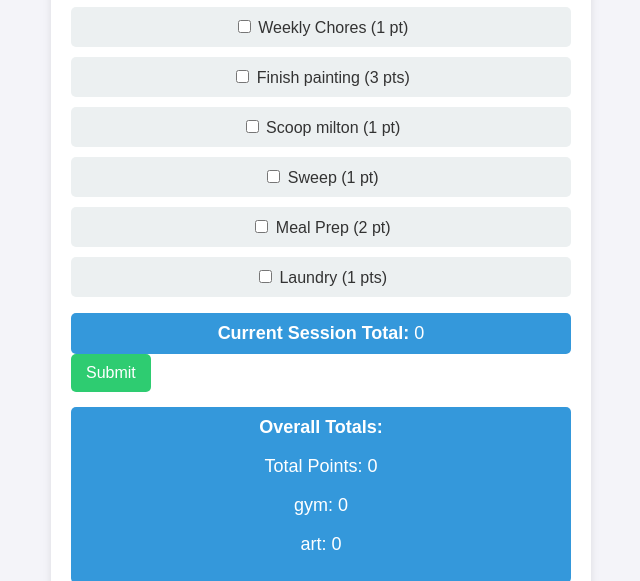
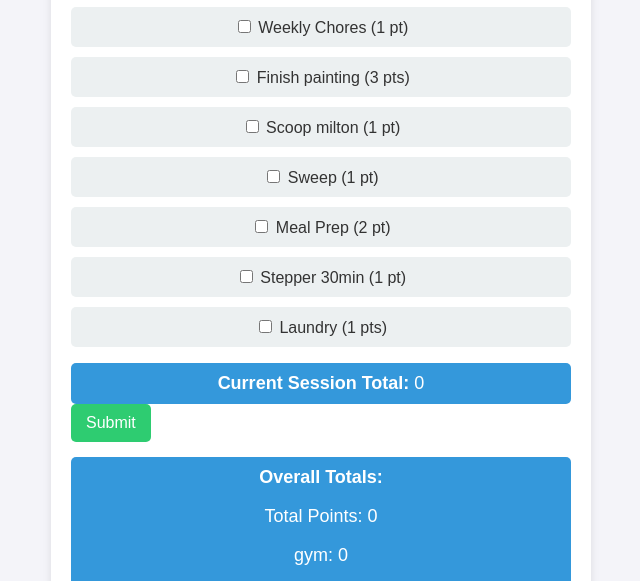
Before and after one commit to rjz0003/clem, a plain HTML site: page index.html in a window 1280 px wide. Shown: the part 183-764 px from the top of the page, without its empty margins (319-959 px from the left). Drawn offline with Linux system fonts and the light colour scheme.

Commit message:
Update index.html
learned how to spell and added stepper

```diff
--- a/index.html
+++ b/index.html
@@ -41,6 +41,11 @@
       </li>
       <li>
         <label>
+          <input type="checkbox" value="1" class="item"> Stepper 30min (1 pt)
+        </label>
+      </li>
+      <li>
+        <label>
           <input type="checkbox" value="1" class="item"> Laundry (1 pts)
         </label>
       </li>
```
